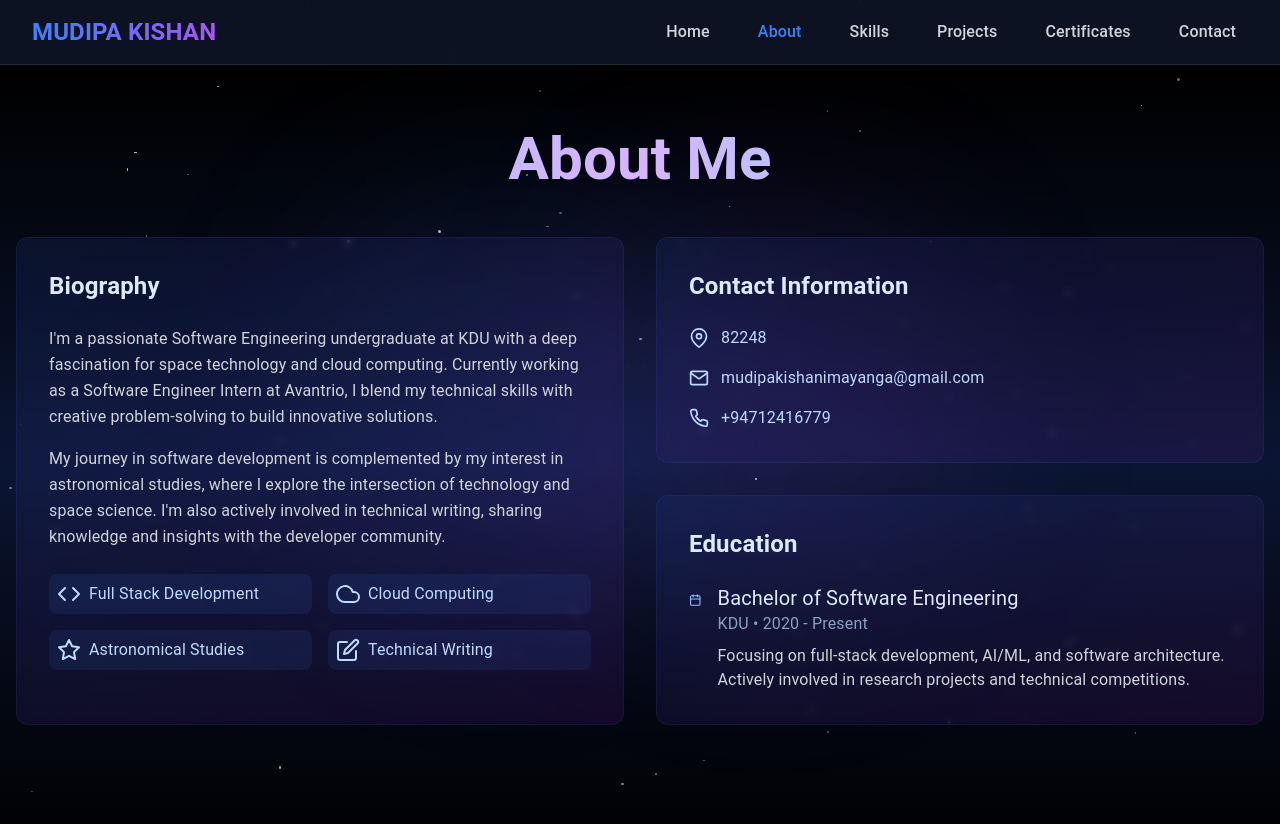
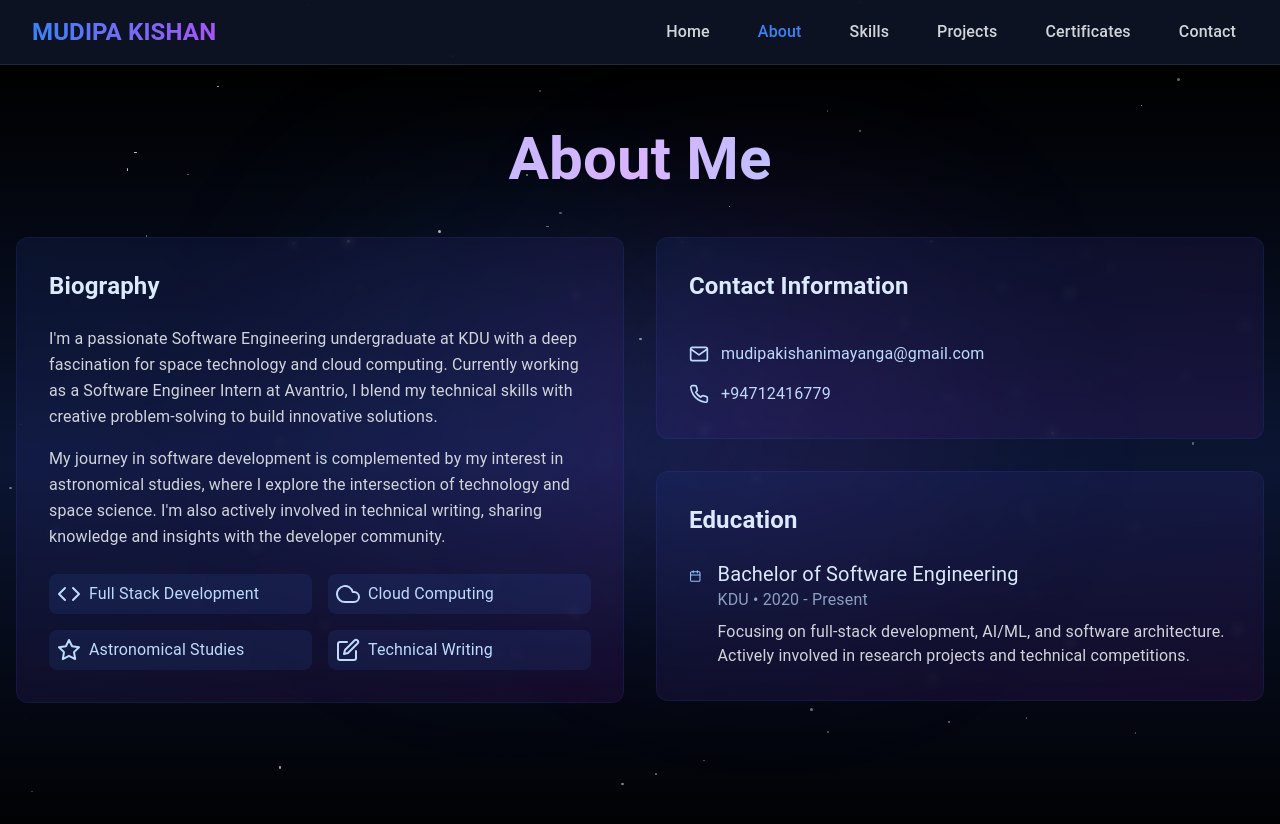
Before and after one commit to mk1shan/myweb, a React (Create React App) app: page /about in a window 1280 px wide. Shown: the top 824 px of the page. Built offline with nearby package versions, Linux system fonts and the light colour scheme.

Commit message:
Update About.js

```diff
--- a/src/components/About.js
+++ b/src/components/About.js
@@ -87,8 +87,8 @@ const About = () => {
                 <h2 className="text-2xl font-semibold mb-6 text-blue-100">Contact Information</h2>
                 <div className="space-y-4">
                   <div className="flex items-center gap-3 text-blue-200">
-                    <MapPin className="w-5 h-5" />
-                    <span>82248</span>
+
+
                   </div>
                   <div className="flex items-center gap-3 text-blue-200">
                     <Mail className="w-5 h-5" />
```
